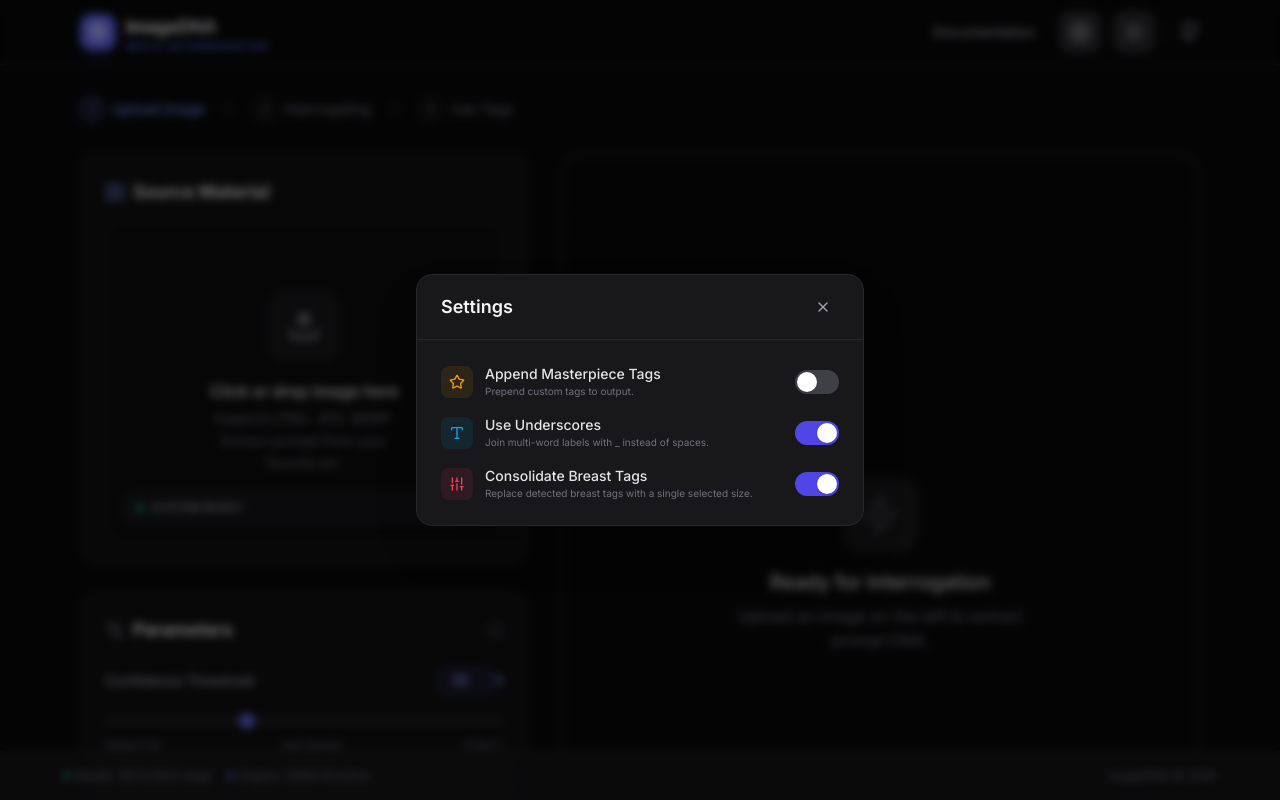
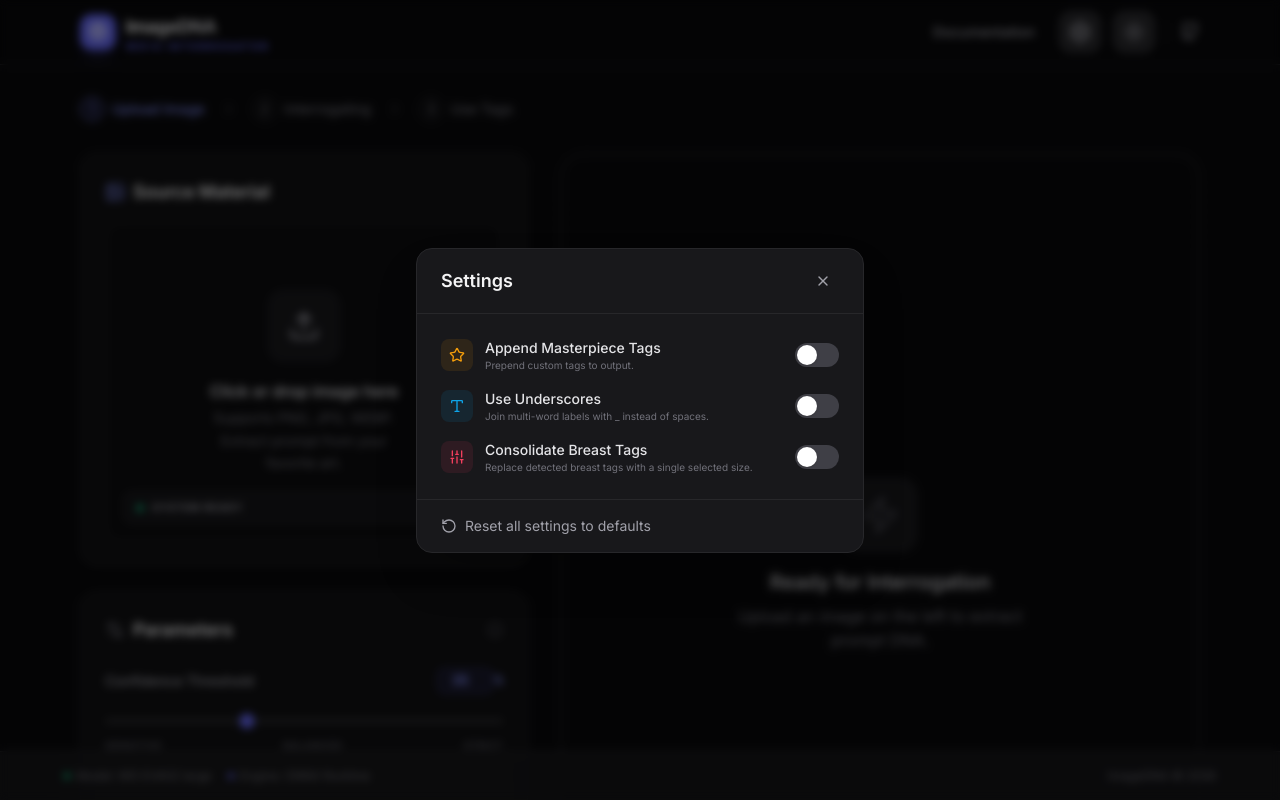
Before and after one commit to nuclear314/ImageDNA, a React (Vite) app: page / in a window 1280 px wide. Both pictures are taken after a click on the button 1080 px from the left and 32 px from the top of the page. Shown: the top 800 px of the page. Built offline with nearby package versions, Linux system fonts and the light colour scheme.

Commit message:
Add reset option to settings modal so localstorage can be cleared by user.

```diff
--- a/App.tsx
+++ b/App.tsx
@@ -51,9 +51,9 @@ const App: React.FC = () => {
   const [negativeTags, setNegativeTags] = useLocalStorage('imagedna:negativeTags', '');
   const [includeMasterpiece, setIncludeMasterpiece] = useLocalStorage('imagedna:includeMasterpiece', false);
   const [masterpieceTags, setMasterpieceTags] = useLocalStorage('imagedna:masterpieceTags', DEFAULT_MASTERPIECE_TAGS);
-  const [useUnderscores, setUseUnderscores] = useLocalStorage('imagedna:useUnderscores', true);
+  const [useUnderscores, setUseUnderscores] = useLocalStorage('imagedna:useUnderscores', false);
   const [breastSize, setBreastSize] = useLocalStorage('imagedna:breastSize', 'medium');
-  const [consolidateBreasts, setConsolidateBreasts] = useLocalStorage('imagedna:consolidateBreasts', true);
+  const [consolidateBreasts, setConsolidateBreasts] = useLocalStorage('imagedna:consolidateBreasts', false);
   const [copied, setCopied] = useState(false);
   const [isDragOver, setIsDragOver] = useState(false);
   const [isSettingsOpen, setIsSettingsOpen] = useState(false);
--- a/components/SettingsModal.tsx
+++ b/components/SettingsModal.tsx
@@ -1,5 +1,5 @@
-import React from 'react';
-import { X, Star, Type, Sliders } from 'lucide-react';
+import React, { useState } from 'react';
+import { X, Star, Type, Sliders, RotateCcw, AlertTriangle } from 'lucide-react';
 
 interface SettingsModalProps {
   isOpen: boolean;
@@ -28,6 +28,8 @@ const SettingsModal: React.FC<SettingsModalProps> = ({
   consolidateBreasts,
   setConsolidateBreasts,
 }) => {
+  const [showResetConfirm, setShowResetConfirm] = useState(false);
+
   if (!isOpen) return null;
 
   return (
@@ -124,6 +126,44 @@ const SettingsModal: React.FC<SettingsModalProps> = ({
             </button>
           </div>
         </div>
+
+        {/* Footer */}
+        <div className="px-6 py-4 border-t border-zinc-200 dark:border-zinc-800">
+          {!showResetConfirm ? (
+            <button
+              onClick={() => setShowResetConfirm(true)}
+              className="flex items-center gap-2 text-sm text-zinc-500 hover:text-red-500 dark:text-zinc-400 dark:hover:text-red-400 transition-colors"
+            >
+              <RotateCcw className="w-4 h-4" />
+              Reset all settings to defaults
+            </button>
+          ) : (
+            <div className="space-y-3">
+              <div className="flex items-start gap-2 text-amber-600 dark:text-amber-400">
+                <AlertTriangle className="w-4 h-4 mt-0.5 flex-shrink-0" />
+                <p className="text-sm">This will reset all settings to their defaults. This action cannot be undone.</p>
+              </div>
+              <div className="flex items-center gap-2">
+                <button
+                  onClick={() => {
+                    const keys = Object.keys(localStorage).filter(k => k.startsWith('imagedna:'));
+                    keys.forEach(k => localStorage.removeItem(k));
+                    window.location.reload();
+                  }}
+                  className="px-3 py-1.5 bg-red-500 hover:bg-red-600 text-white text-sm font-medium rounded-lg transition-colors"
+                >
+                  Reset Settings
+                </button>
+                <button
+                  onClick={() => setShowResetConfirm(false)}
+                  className="px-3 py-1.5 bg-zinc-100 dark:bg-zinc-800 hover:bg-zinc-200 dark:hover:bg-zinc-700 text-zinc-700 dark:text-zinc-300 text-sm font-medium rounded-lg transition-colors"
+                >
+                  Cancel
+                </button>
+              </div>
+            </div>
+          )}
+        </div>
       </div>
     </div>
   );
```
